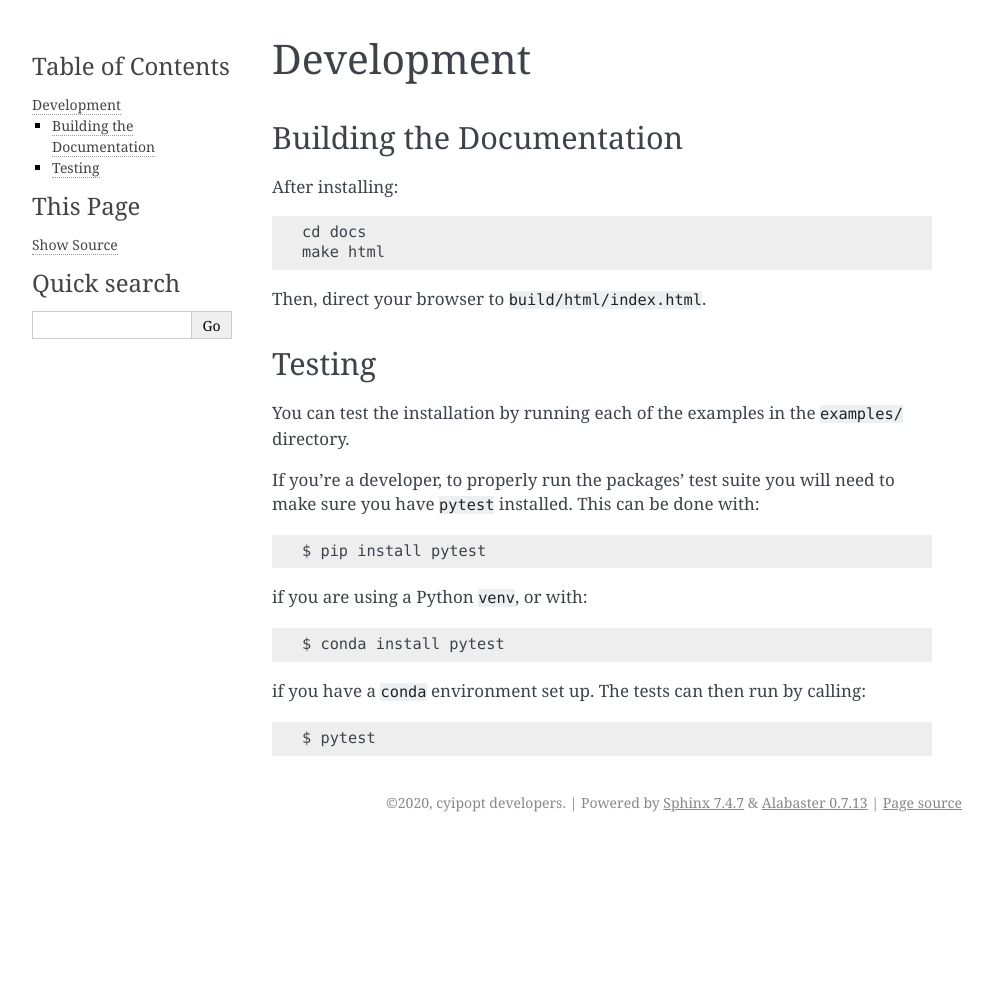
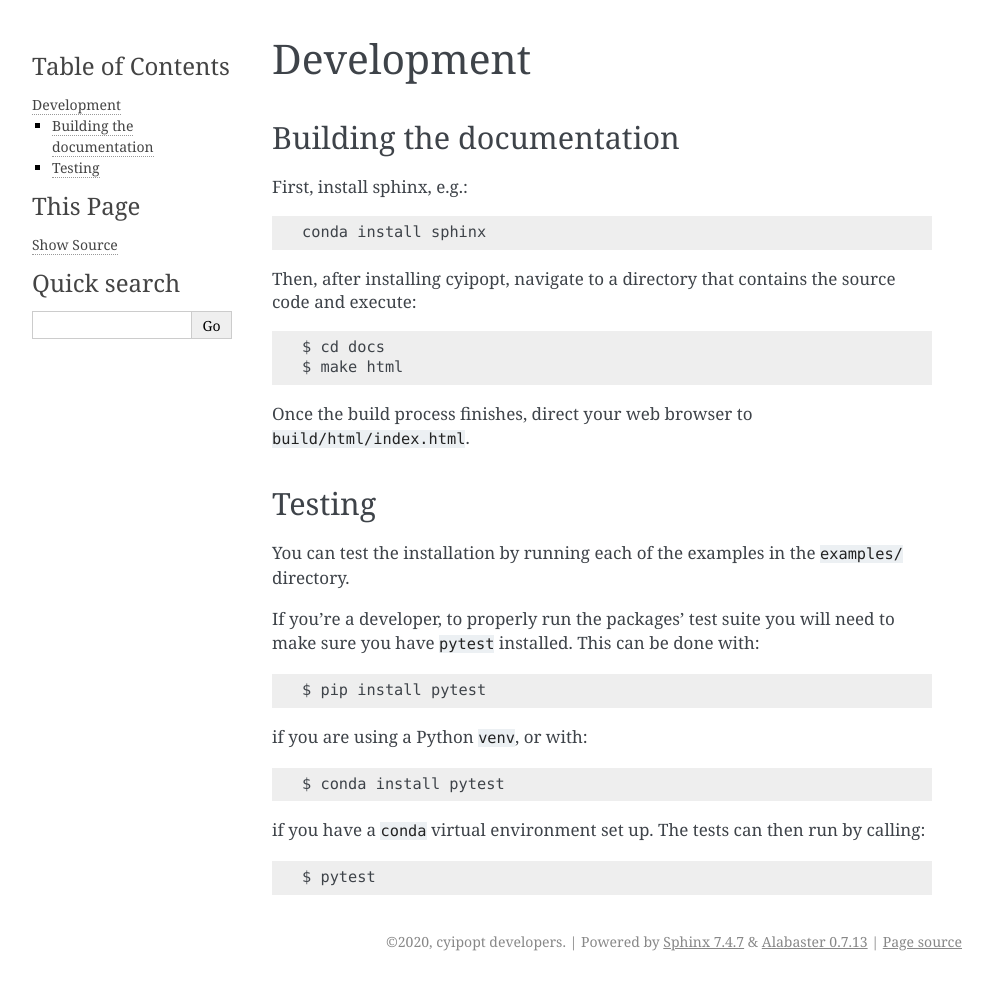
Before and after one commit to mechmotum/cyipopt, a Sphinx documentation site: the page built from docs/source/development.rst, in a window 1280 px wide. Shown: the whole page, without its empty margins (148-1141 px from the left). Built offline with Sphinx 7.4.7, drawn with Linux system fonts in a browser that asks for light colours; before the commit the page ends 900 px from its top, so only the background shows below that.

Commit message:
Moved development info to docs.

```diff
--- a/docs/source/development.rst
+++ b/docs/source/development.rst
@@ -2,24 +2,28 @@
 Development
 ===========
 
-Building the Documentation
+Building the documentation
 ==========================
 
-After installing::
+First, install sphinx, e.g.::
 
-   cd docs
-   make html
+   conda install sphinx
 
-Then, direct your browser to ``build/html/index.html``.
+Then, after installing cyipopt, navigate to a directory that contains the
+source code and execute::
+
+   $ cd docs
+   $ make html
+
+Once the build process finishes, direct your web browser to
+``build/html/index.html``.
 
 Testing
 =======
 
-You can test the installation by running each of the examples in the
-``examples/`` directory.
+You can test the installation by running each of the examples in the ``examples/`` directory.
 
-If you're a developer, to properly run the packages' test suite you will need
-to make sure you have ``pytest`` installed. This can be done with::
+If you're a developer, to properly run the packages' test suite you will need to make sure you have ``pytest`` installed. This can be done with::
 
     $ pip install pytest
 
@@ -27,6 +31,6 @@ if you are using a Python ``venv``, or with::
 
     $ conda install pytest
 
-if you have a ``conda`` environment set up. The tests can then run by calling::
+if you have a ``conda`` virtual environment set up. The tests can then run by calling::
 
     $ pytest
```
Also changed, not shown: README.rst (+7 -37 lines).
